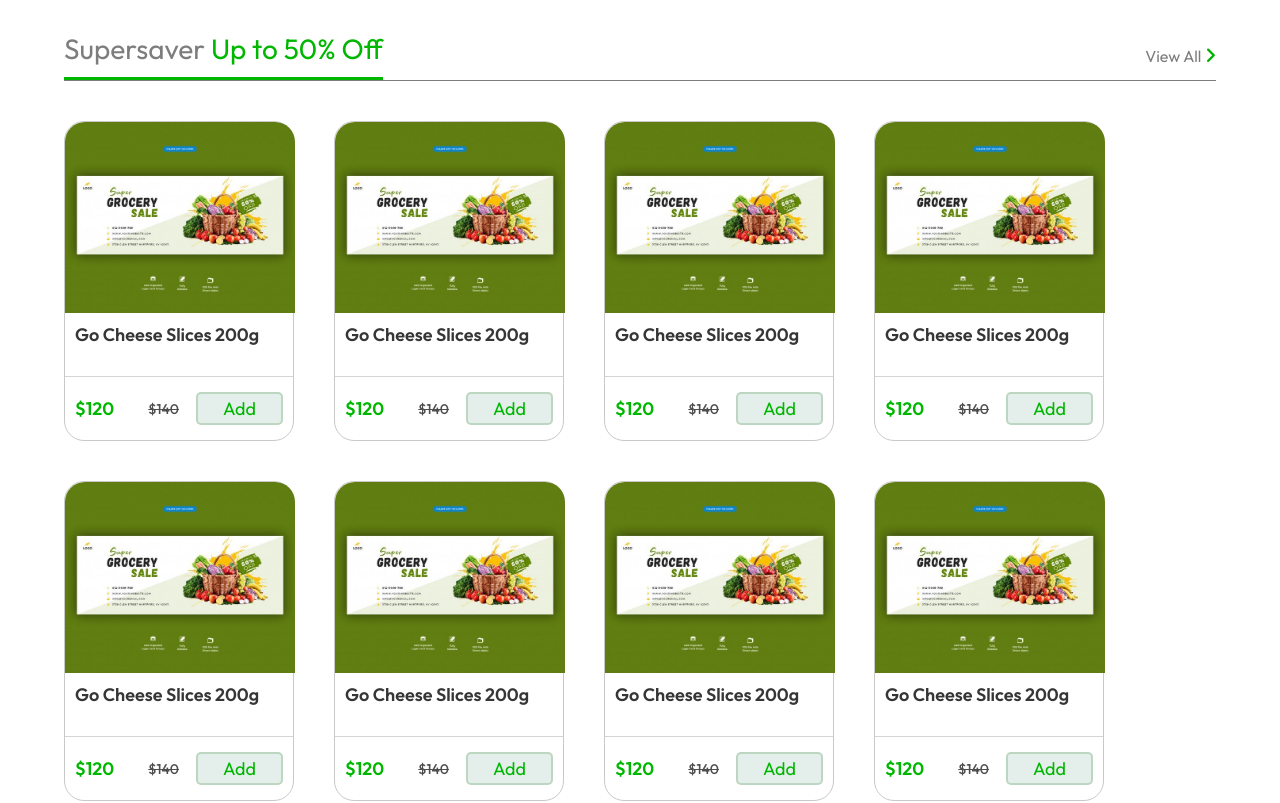
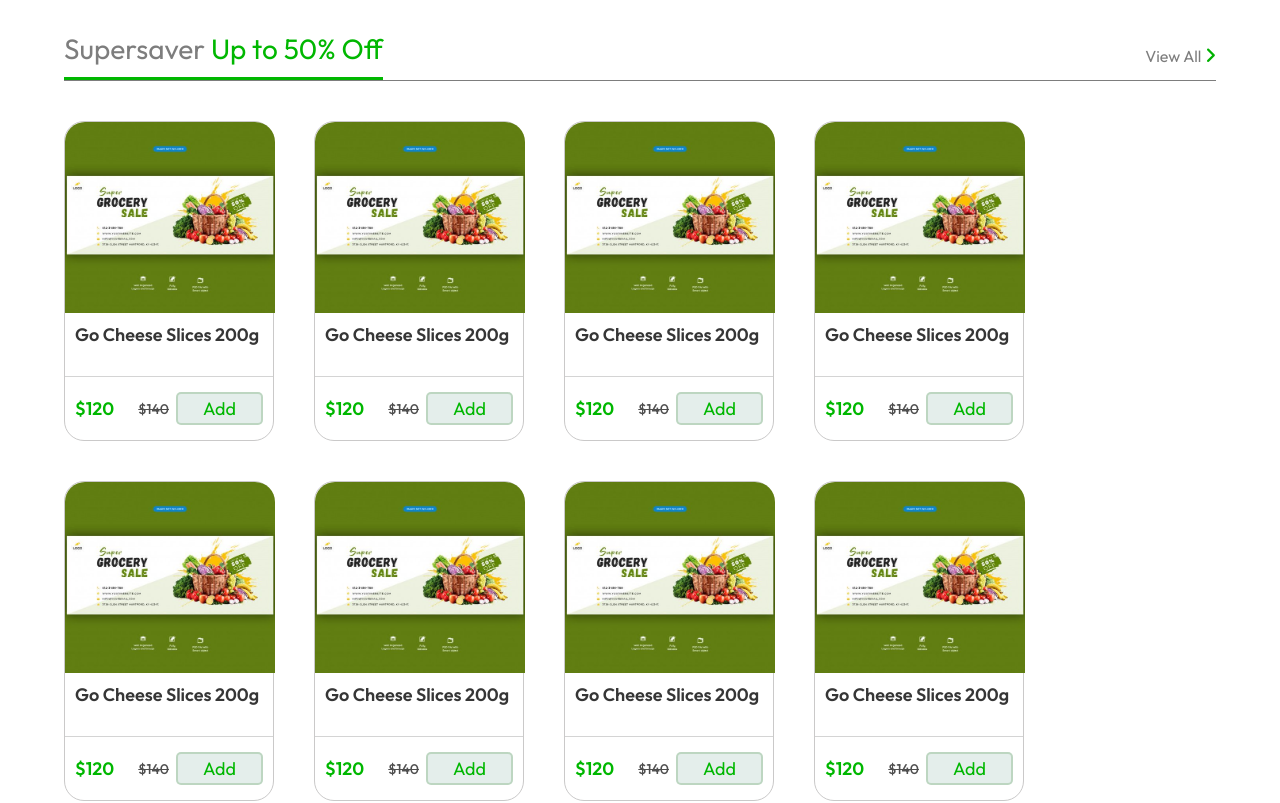
Before and after one commit to CrazieGuru/UCO, a React (Vite) app in the folder frontend/: page / in a window 1280 px wide. Shown: the part 720-1523 px from the top of the page. Built offline with nearby package versions, Linux system fonts and the light colour scheme.

Commit message:
changes new component of zone

```diff
--- a/frontend/src/Components/ItemCard/ItemCard.css
+++ b/frontend/src/Components/ItemCard/ItemCard.css
@@ -1,5 +1,5 @@
 .card{
-    width: 230px;
+    width: 210px;
     height: 320px;
     display: flex;
     flex-direction: column;
@@ -8,7 +8,7 @@
     border: 1px solid rgb(202, 201, 201);
 }
 .card .item-img{
-    min-width: 230px;
+    min-width: 210px;
     min-height: 60%;
 }
 .item-img img{
```
